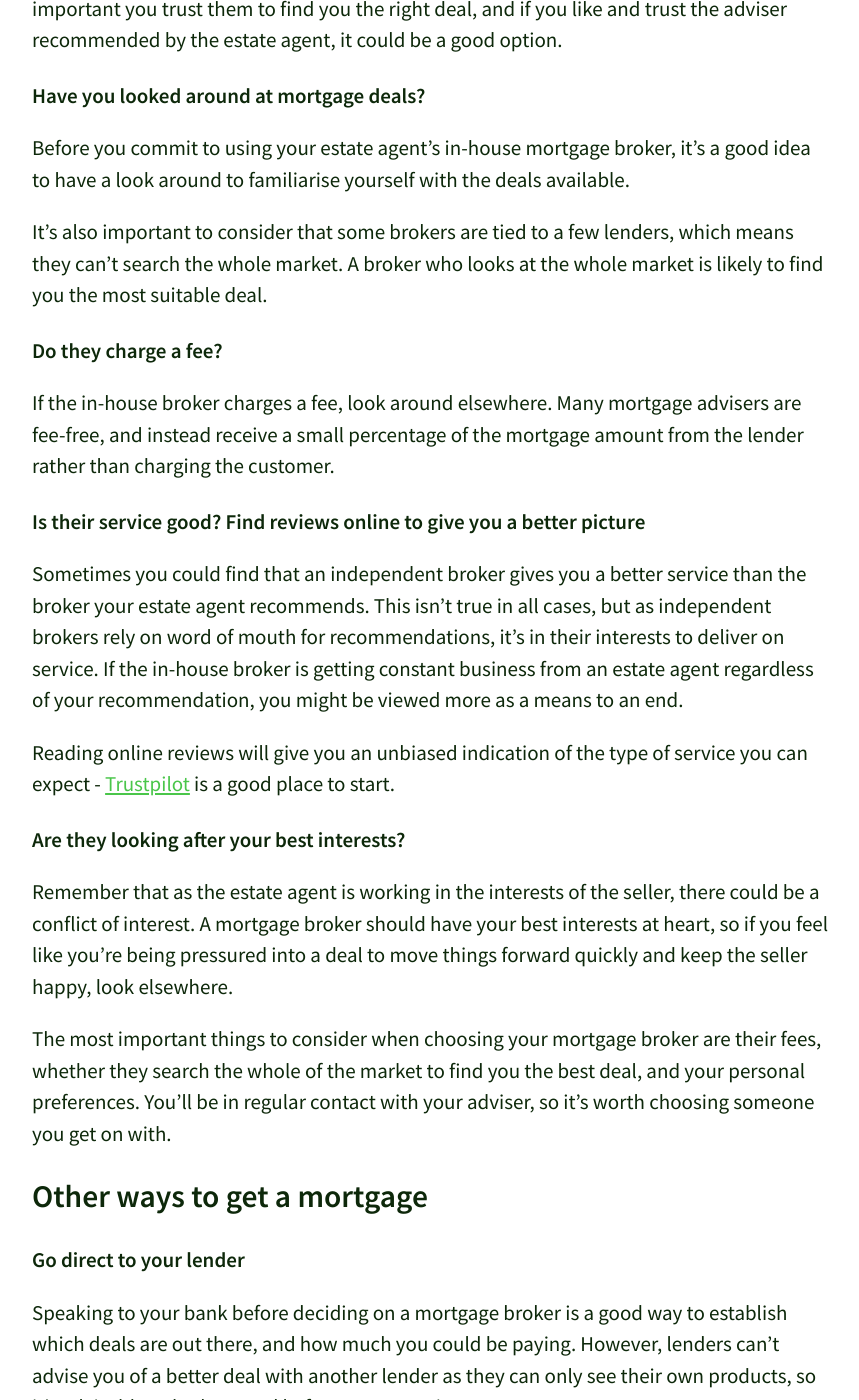
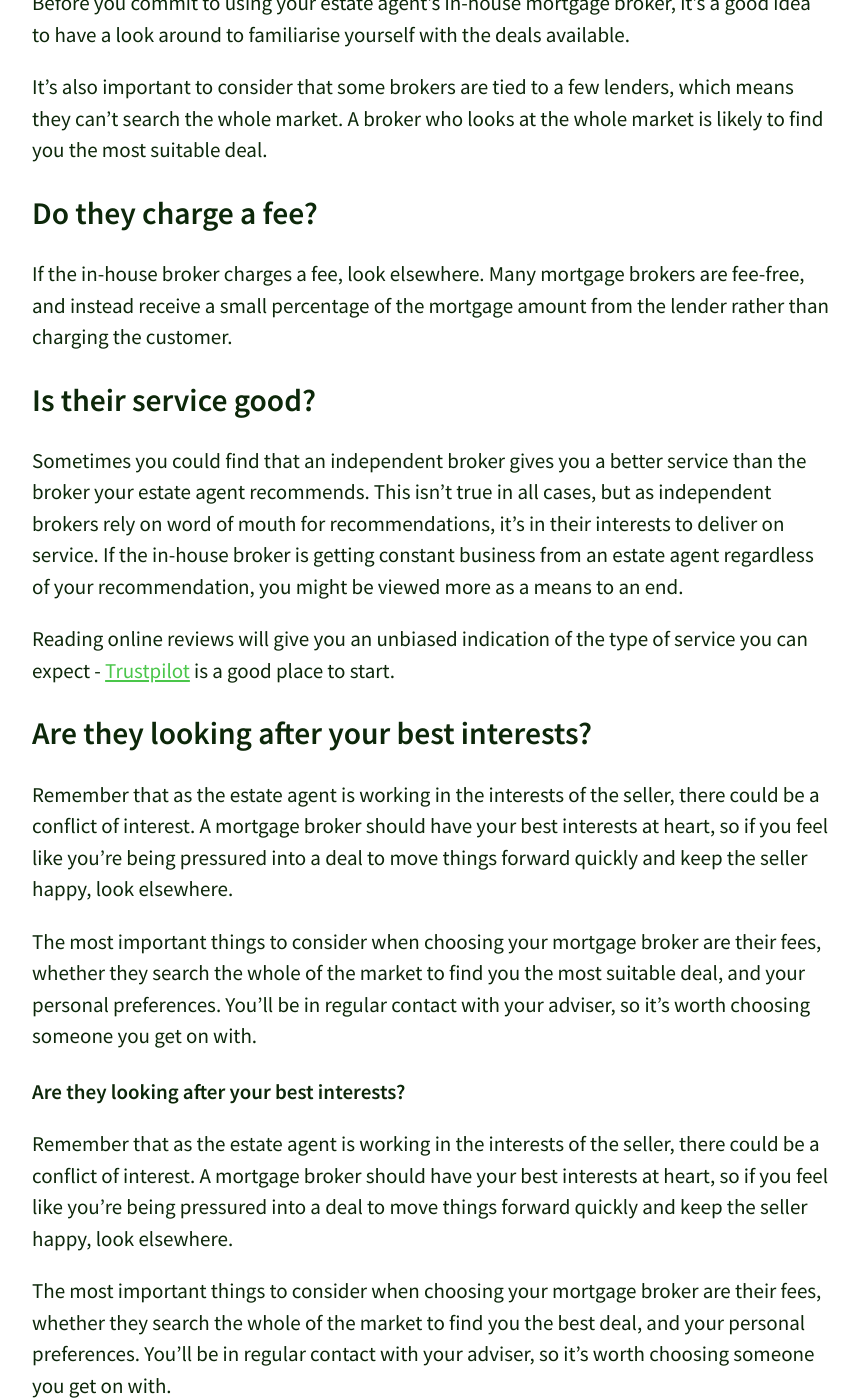
Before and after one commit to olitrussle/blog, a Jekyll site: the page built from _posts/2017-06-08-using-estate-agent-mortgage-broker.md, in a window 1280 px wide and 1400 px high, scrolled down 2178 px. Shown: the whole window, without its empty margins (208-1067 px from the left). Built offline with Jekyll 4.4.1, drawn with Linux system fonts in a browser that asks for light colours; comment, search, counter and statistics services are not loaded; some of the changed text lies outside the part shown.

Commit message:
Updated 2017-06-08-using-estate-agent-mortgage-broker.md

```diff
--- a/_posts/2017-06-08-using-estate-agent-mortgage-broker.md
+++ b/_posts/2017-06-08-using-estate-agent-mortgage-broker.md
@@ -18,41 +18,42 @@
 [Should I use my estate agent’s mortgage broker?](#should-i-use-my-estate-agent’s-broker)
 [Other ways to get a mortgage](#other-ways-to-get-a-mortgage)
 
-If you’re buying a home, you might find the estate agent you’re dealing with stating you have to use their in-house mortgage broker to find your mortgage. They may even threaten that you’ll miss out on the property unless you use their broker of choice.
-
-However, this isn’t true.
+If you’re buying a home, you might find the estate agent you’re dealing with stating you have to use their in-house mortgage broker to find your mortgage. They may even threaten that you’ll miss out on the property unless you use their broker of choice. However, this isn’t true.
 
 Estate agents have no control over which mortgage broker you use, but they may attempt to pressure you into using their in-house broker because it could be beneficial for them.
 
 There are a few options when it comes to deciding on how to get a mortgage. You can seek advice from an independent mortgage broker, go directly to the lender, or use the broker your estate agent recommends, but the choice is yours - not your estate agent’s.
 
+
 ## Why do estate agents say you need to use their in-house mortgage broker?
 There are a number of reasons why estate agents encourage buyers to use their in-house mortgage broker.
 
-Generally, it’s because they have a deal whereby they’re paid a fee for every recommendation they make. Some also might have sales targets to hit.
+Generally, it’s because they have a commercial deal whereby they’re paid a fee for every recommendation they make. Some also might have sales targets to hit.
 
 You might start to feel the pressure more if the property they’re selling is in demand, as a pool of buyers to choose from means they’ll pick whoever’s going to make them money.
 
 However, none of these reasons mean you’re obliged to use their in-house broker.
 
-## Should I use my estate agent’s broker?
-There’s no right or wrong answer, but it’s important to remember that it’s completely up to you which broker you use.
-
-### Do you like them?
+## Do you like them?
 You’re likely to be in contact with your mortgage adviser a fair amount. It’s therefore important you trust them to find you the right deal, and if you like and trust the adviser recommended by the estate agent, it could be a good option.
 
-### Have you looked around at mortgage deals?
+## Have you looked around at mortgage deals?
 Before you commit to using your estate agent’s in-house mortgage broker, it’s a good idea to have a look around to familiarise yourself with the deals available.
 
 It’s also important to consider that some brokers are tied to a few lenders, which means they can’t search the whole market. A broker who looks at the whole market is likely to find you the most suitable deal.
 
-### Do they charge a fee?
-If the in-house broker charges a fee, look around elsewhere. Many mortgage advisers are fee-free, and instead receive a small percentage of the mortgage amount from the lender rather than charging the customer.
+## Do they charge a fee?
+If the in-house broker charges a fee, look elsewhere. Many mortgage brokers are fee-free, and instead receive a small percentage of the mortgage amount from the lender rather than charging the customer.
 
-### Is their service good? Find reviews online to give you a better picture
+## Is their service good?
 Sometimes you could find that an independent broker gives you a better service than the broker your estate agent recommends. This isn’t true in all cases, but as independent brokers rely on word of mouth for recommendations, it’s in their interests to deliver on service. If the in-house broker is getting constant business from an estate agent regardless of your recommendation, you might be viewed more as a means to an end.
 
 Reading online reviews will give you an unbiased indication of the type of service you can expect - [Trustpilot](https://uk.trustpilot.com/) is a good place to start.
+
+## Are they looking after your best interests?
+Remember that as the estate agent is working in the interests of the seller, there could be a conflict of interest. A mortgage broker should have your best interests at heart, so if you feel like you’re being pressured into a deal to move things forward quickly and keep the seller happy, look elsewhere.
+
+The most important things to consider when choosing your mortgage broker are their fees, whether they search the whole of the market to find you the most suitable deal, and your personal preferences. You’ll be in regular contact with your adviser, so it’s worth choosing someone you get on with.
 
 ### Are they looking after your best interests?
 Remember that as the estate agent is working in the interests of the seller, there could be a conflict of interest. A mortgage broker should have your best interests at heart, so if you feel like you’re being pressured into a deal to move things forward quickly and keep the seller happy, look elsewhere.
@@ -60,13 +61,14 @@
 The most important things to consider when choosing your mortgage broker are their fees, whether they search the whole of the market to find you the best deal, and your personal preferences. You’ll be in regular contact with your adviser, so it’s worth choosing someone you get on with.
 
 ## Other ways to get a mortgage
+
 ### Go direct to your lender
 Speaking to your bank before deciding on a mortgage broker is a good way to establish which deals are out there, and how much you could be paying. However, lenders can’t advise you of a better deal with another lender as they can only see their own products, so it’s advisable to look around before you commit.
 
 It’s likely you’ll have to organise your mortgage face-to-face or on the phone if you choose to go directly to your lender, which can be time-consuming.
 
 ### Use a mortgage broker
-Most mortgage brokers work with a panel of around 10 lenders. Others (like us) work with a mortgage club, meaning they have access to the ‘intermediary market’ and can search across deals for a large number of lenders.
+Most mortgage brokers work with a panel of lenders, including most high street banks. Others work with a mortgage club, meaning they have access to the ‘intermediary market’ and can search across deals for a large number of lenders. Trussle has access to the imtermediary market and searches more than 11,000 deals from over 90 lenders.
 
 It’s advisable to use a mortgage broker if your income is complicated - for instance if you’re [self-employed](https://trussle.com/blog/getting-a-mortgage-self-employed), or have a less common [salary](https://trussle.com/blog/how-salary-affects-mortgage) structure. You can choose to use either a traditional mortgage adviser or an online broker - both will take all your details into account to find the right deal.
 
```
